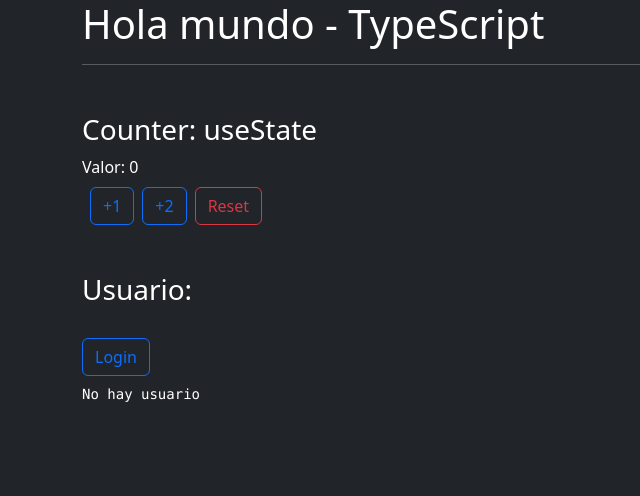
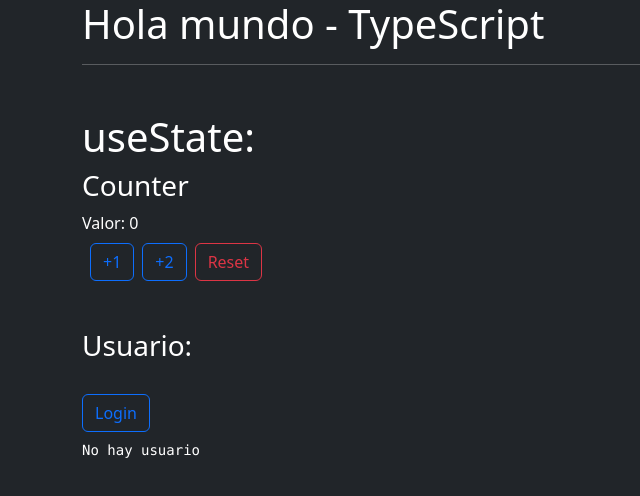
Before and after one commit to axSheru/react-typescript, a React (Create React App) app: page / in a window 1280 px wide. Shown: the top 496 px of the page, without its empty margins (0-640 px from the left). Built offline with nearby package versions, Linux system fonts and the light colour scheme.

Commit message:
FEAT: Added section title to useState section.

```diff
--- a/src/components/Counter.tsx
+++ b/src/components/Counter.tsx
@@ -10,7 +10,8 @@
 
     return (
         <div className="mt-5">
-            <h3>Counter: useState</h3>
+            <h1>useState:</h1>
+            <h3>Counter</h3>
             <span>Valor: { counter }</span>
             <br />
             <button
```
